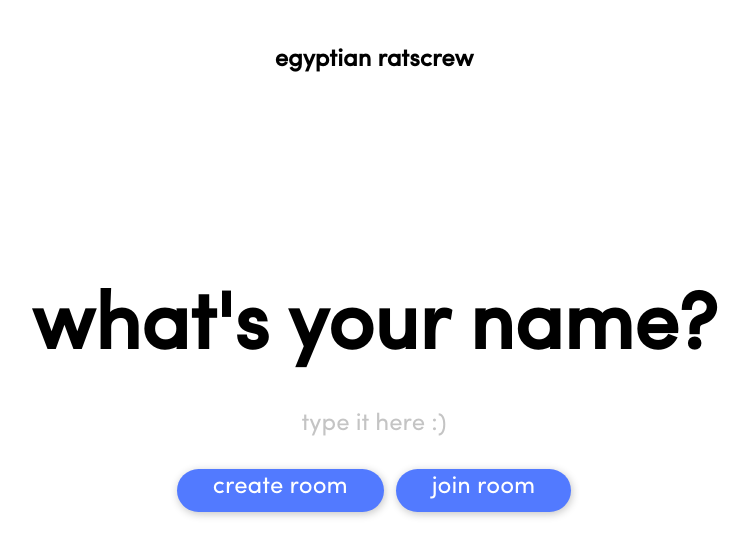
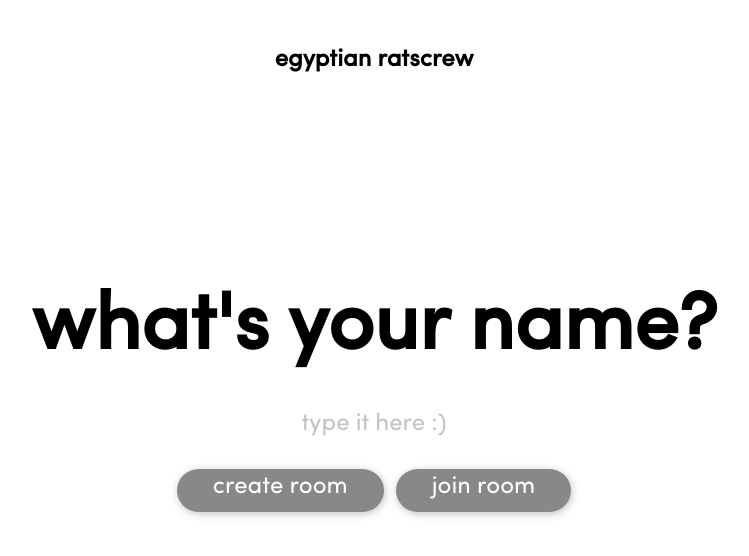
Before and after one commit to darkterbear/hearts, a React (Create React App) app in the folder client/: page / in a window 1280 px wide. Shown: the top 556 px of the page, without its empty margins (266-1015 px from the left). Built offline with nearby package versions, Linux system fonts and the light colour scheme; no server answers.

Commit message:
Added socket API handler to client

```diff
--- a/client/public/input.scss
+++ b/client/public/input.scss
@@ -14,6 +14,7 @@ $onBackground: #000;
 $blue: #527aff;
 $red: #eb5757;
 $grayLight: #c4c4c4;
+$grayDark: #888;
 
 ::placeholder {
 	/* Chrome, Firefox, Opera, Safari 10.1+ */
@@ -102,11 +103,15 @@ input {
 
 	&:hover {
 		transition: 0.3s;
-		box-shadow: 1px 3px 12px #888;
+		box-shadow: 1px 3px 12px $grayDark;
 	}
 	&:active {
 		transition: 0.3s;
 		box-shadow: 1px 2px 8px $grayLight;
+	}
+
+	&.disabled {
+		background: $grayDark;
 	}
 }
 
--- a/client/public/styles.css
+++ b/client/public/styles.css
@@ -87,6 +87,9 @@ input {
   transition: 0.3s;
   box-shadow: 1px 2px 8px #c4c4c4;
 }
+.button.disabled {
+  background: #888;
+}
 
 .logo {
   position: absolute;
--- a/client/src/Components.js
+++ b/client/src/Components.js
@@ -11,8 +11,12 @@ export class Button extends Component {
 		return (
 			<div
 				style={this.props.style}
-				onClick={this.props.onClick}
-				className="button">
+				onClick={() => {
+					if (this.props.enabled) {
+						this.props.onClick()
+					}
+				}}
+				className={'button' + (this.props.enabled ? '' : ' disabled')}>
 				{this.props.text}
 			</div>
 		)
--- a/client/src/MenuPage.js
+++ b/client/src/MenuPage.js
@@ -1,16 +1,35 @@
 import React, { Component } from 'react'
 import { Logo, Button } from './Components'
+import Socket from './sockets'
 
 export default class MenuPage extends Component {
 	constructor(props) {
 		super(props)
 		this.state = {
-			name: ''
+			name: '',
+			id: ''
 		}
+
+		Socket.on('id', id => {
+			this.setState({ id })
+		})
+		Socket.on('roomId', roomId => {
+			// TODO: go to room lobby
+		})
 	}
 
 	handleNameChange = e => {
 		this.setState({ name: e.target.value })
+	}
+
+	handleCreateRoom = () => {
+		Socket.emit('setName', this.state.name)
+		Socket.emit('createRoom')
+	}
+
+	handleJoinRoom = () => {
+		Socket.emit('setName', this.state.name)
+		// TODO: go to room id input
 	}
 
 	render() {
@@ -23,8 +42,16 @@ export default class MenuPage extends Component {
 						onChange={this.handleNameChange}
 					/>
 					<div className="buttonWrapper">
-						<Button text="create room" onClick={this.handleCreateRoom} />
-						<Button text="join room" onClick={this.handleJoinRoom} />
+						<Button
+							enabled={this.state.name !== ''}
+							text="create room"
+							onClick={this.handleCreateRoom}
+						/>
+						<Button
+							enabled={this.state.name !== ''}
+							text="join room"
+							onClick={this.handleJoinRoom}
+						/>
 					</div>
 				</div>
 				<Logo />
--- /dev/null
+++ b/client/src/sockets.js
@@ -0,0 +1,7 @@
+import io from 'socket.io-client'
+
+const URL = 'http://localhost:3001'
+
+const Socket = io(URL)
+
+export default Socket
```
Also changed, not shown: 2 other files (tests, documents, lock files or other folders).
